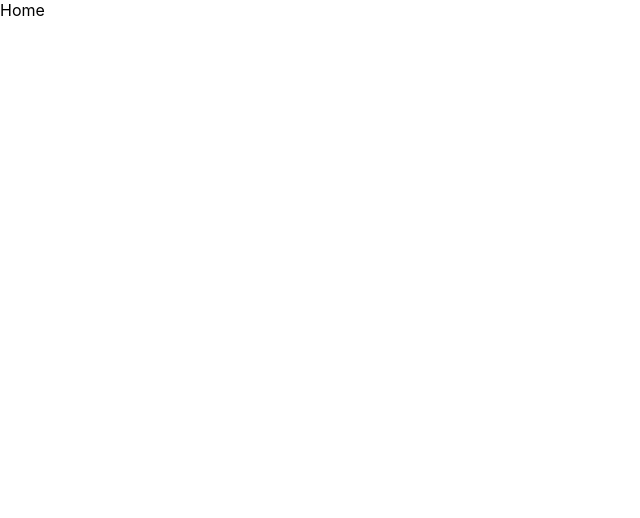
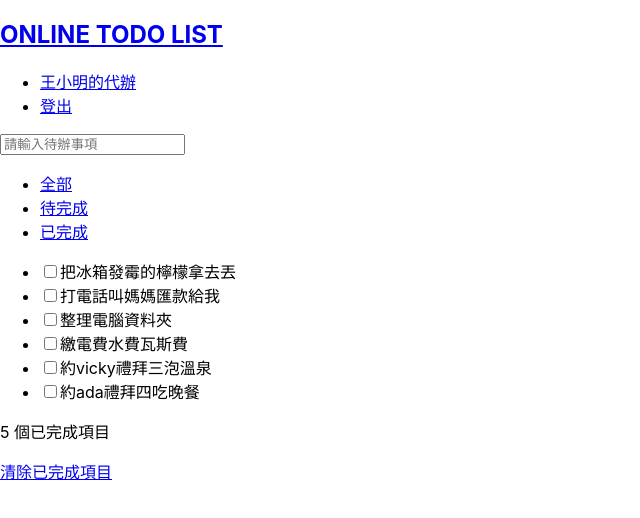
Before and after one commit to Li-Ninja/react-todo, a React (Create React App) app: page / in a window 1280 px wide. Shown: the top 518 px of the page, without its empty margins (0-640 px from the left). Built offline with nearby package versions, Linux system fonts and the light colour scheme.

Commit message:
feat: copy from codepen

```diff
--- a/src/pages/Home.jsx
+++ b/src/pages/Home.jsx
@@ -1,11 +1,96 @@
 import React from 'react';
 
-function Home() {
+export default function Home() {
   return (
     <div>
-      Home
+      <div id="todoListPage" className="bg-half">
+        <nav>
+          <h1><a href="#">ONLINE TODO LIST</a></h1>
+          <ul>
+            <li className="todo_sm"><a href="#"><span>王小明的代辦</span></a></li>
+            <li><a href="#loginPage">登出</a></li>
+          </ul>
+        </nav>
+        <div className="conatiner todoListPage vhContainer">
+          <div className="todoList_Content">
+            <div className="inputBox">
+              <input type="text" placeholder="請輸入待辦事項" />
+              <a href="#">
+                <i className="fa fa-plus" />
+              </a>
+            </div>
+            <div className="todoList_list">
+              <ul className="todoList_tab">
+                <li><a href="#" className="active">全部</a></li>
+                <li><a href="#">待完成</a></li>
+                <li><a href="#">已完成</a></li>
+              </ul>
+              <div className="todoList_items">
+                <ul className="todoList_item">
+                  <li>
+                    <label className="todoList_label">
+                      <input className="todoList_input" type="checkbox" value="true" />
+                      <span>把冰箱發霉的檸檬拿去丟</span>
+                    </label>
+                    <a href="#">
+                      <i className="fa fa-times" />
+                    </a>
+                  </li>
+                  <li>
+                    <label className="todoList_label">
+                      <input className="todoList_input" type="checkbox" value="true" />
+                      <span>打電話叫媽媽匯款給我</span>
+                    </label>
+                    <a href="#">
+                      <i className="fa fa-times" />
+                    </a>
+                  </li>
+                  <li>
+                    <label className="todoList_label">
+                      <input className="todoList_input" type="checkbox" value="true" />
+                      <span>整理電腦資料夾</span>
+                    </label>
+                    <a href="#">
+                      <i className="fa fa-times" />
+                    </a>
+                  </li>
+                  <li>
+                    <label className="todoList_label">
+                      <input className="todoList_input" type="checkbox" value="true" />
+                      <span>繳電費水費瓦斯費</span>
+                    </label>
+                    <a href="#">
+                      <i className="fa fa-times" />
+                    </a>
+                  </li>
+                  <li>
+                    <label className="todoList_label">
+                      <input className="todoList_input" type="checkbox" value="true" />
+                      <span>約vicky禮拜三泡溫泉</span>
+                    </label>
+                    <a href="#">
+                      <i className="fa fa-times" />
+                    </a>
+                  </li>
+                  <li>
+                    <label className="todoList_label">
+                      <input className="todoList_input" type="checkbox" value="true" />
+                      <span>約ada禮拜四吃晚餐</span>
+                    </label>
+                    <a href="#">
+                      <i className="fa fa-times" />
+                    </a>
+                  </li>
+                </ul>
+                <div className="todoList_statistics">
+                  <p> 5 個已完成項目</p>
+                  <a href="#">清除已完成項目</a>
+                </div>
+              </div>
+            </div>
+          </div>
+        </div>
+      </div>
     </div>
   );
 }
-
-export default Home;
```
